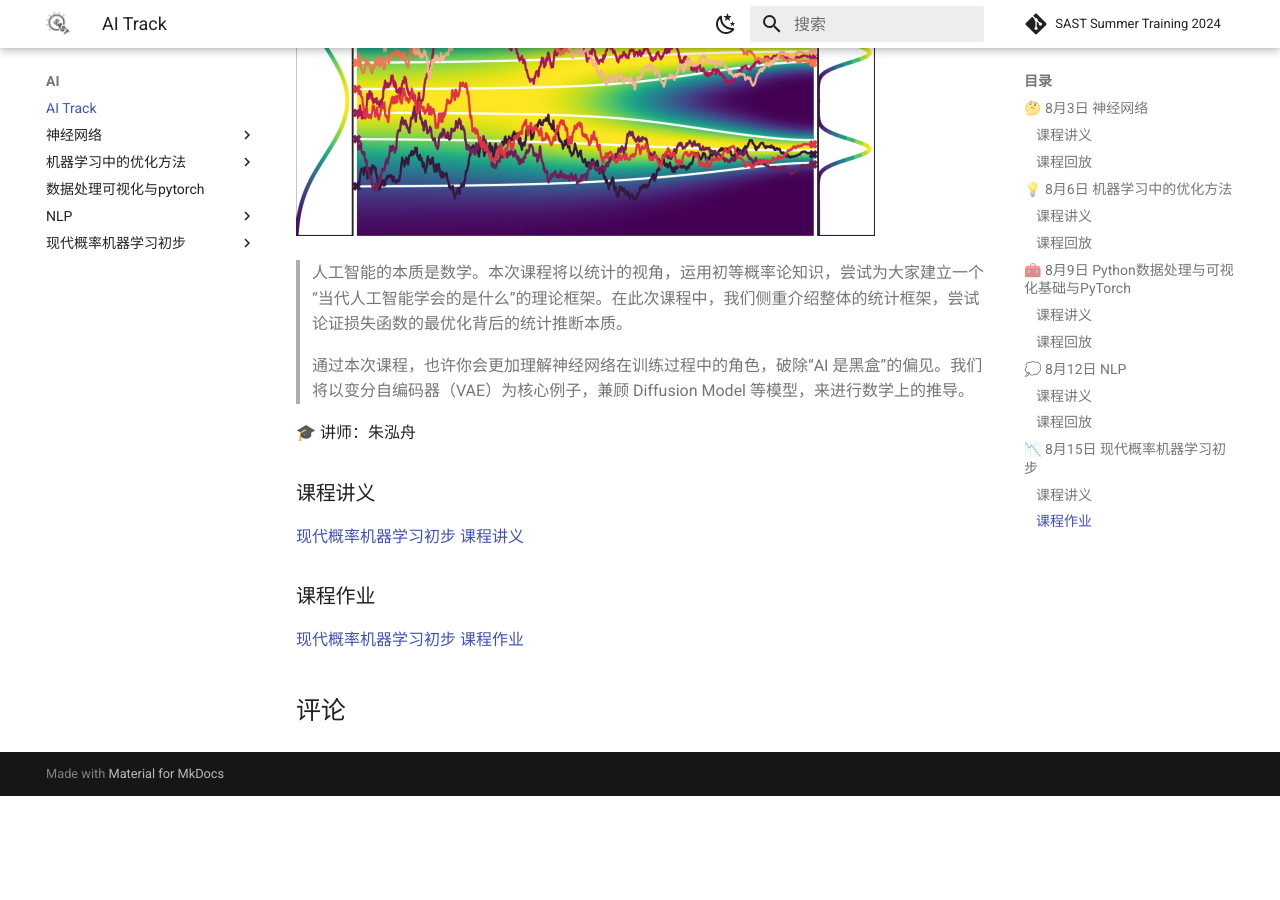
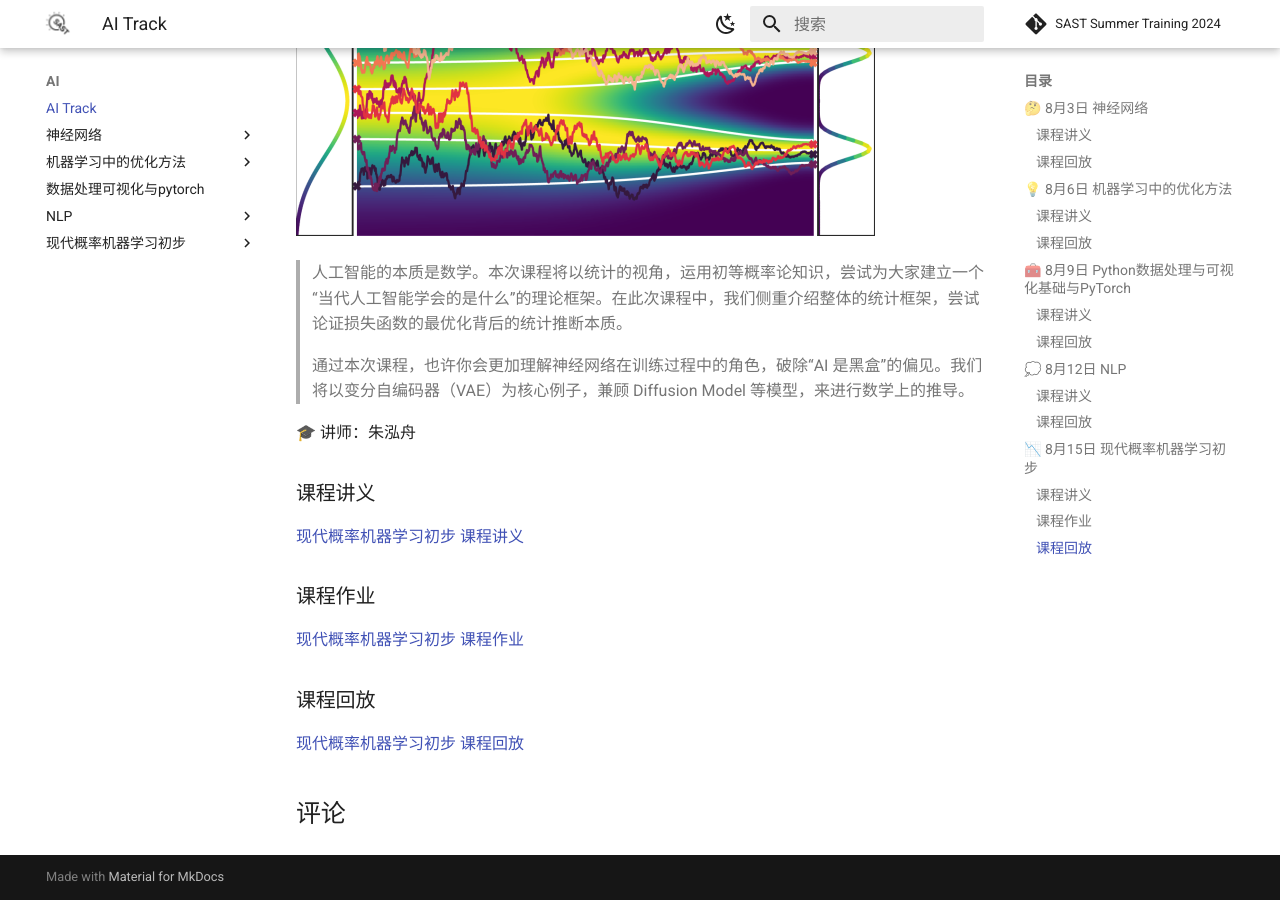
Before and after one commit to sast-summer-training-2024/sast-summer-training-2024.github.io, an MkDocs documentation site: the page built from docs/ai/index_ai.md, in a window 1280 px wide and 900 px high, scrolled down 4917 px. Built offline with MkDocs 1.6.1 and Material for MkDocs 9.7.7, drawn with Linux system fonts in a browser that asks for light colours; comment, search, counter and statistics services are not loaded; before the commit the page ends 5713 px from its top, so only the background shows below that.

Commit message:
feat: add playback

```diff
--- a/docs/ai/index_ai.md
+++ b/docs/ai/index_ai.md
@@ -101,3 +101,7 @@
 ### 课程作业
 
 [现代概率机器学习初步 课程作业](https://github.com/sast-summer-training-2024/sast2024-diffusion)
+
+### 课程回放
+
+[现代概率机器学习初步 课程回放](https://www.bilibili.com/video/BV1YieGeiE3F/?share_source=copy_web&vd_source=5f41358f46c6dc60e03c3ff6ca5a8520)
```
